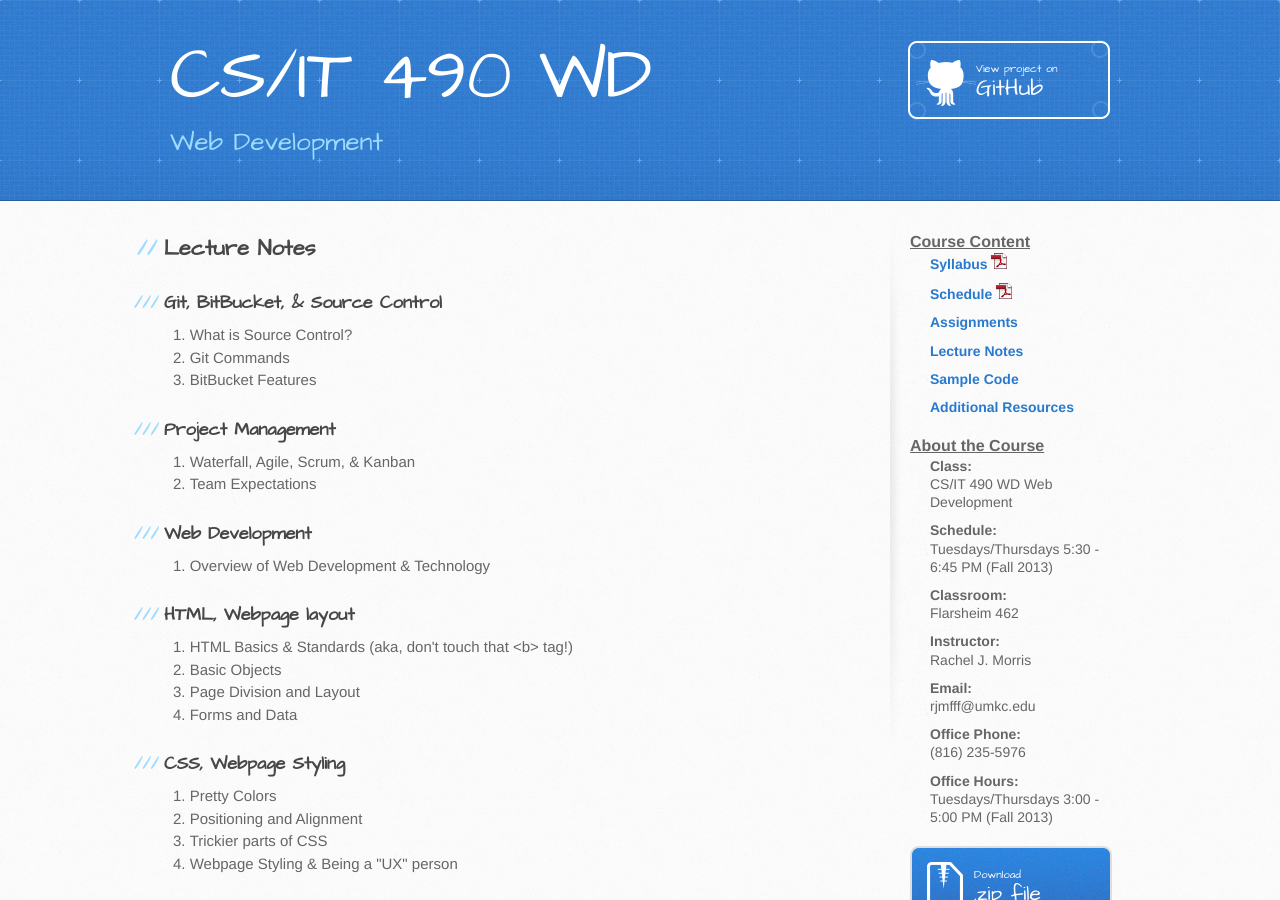
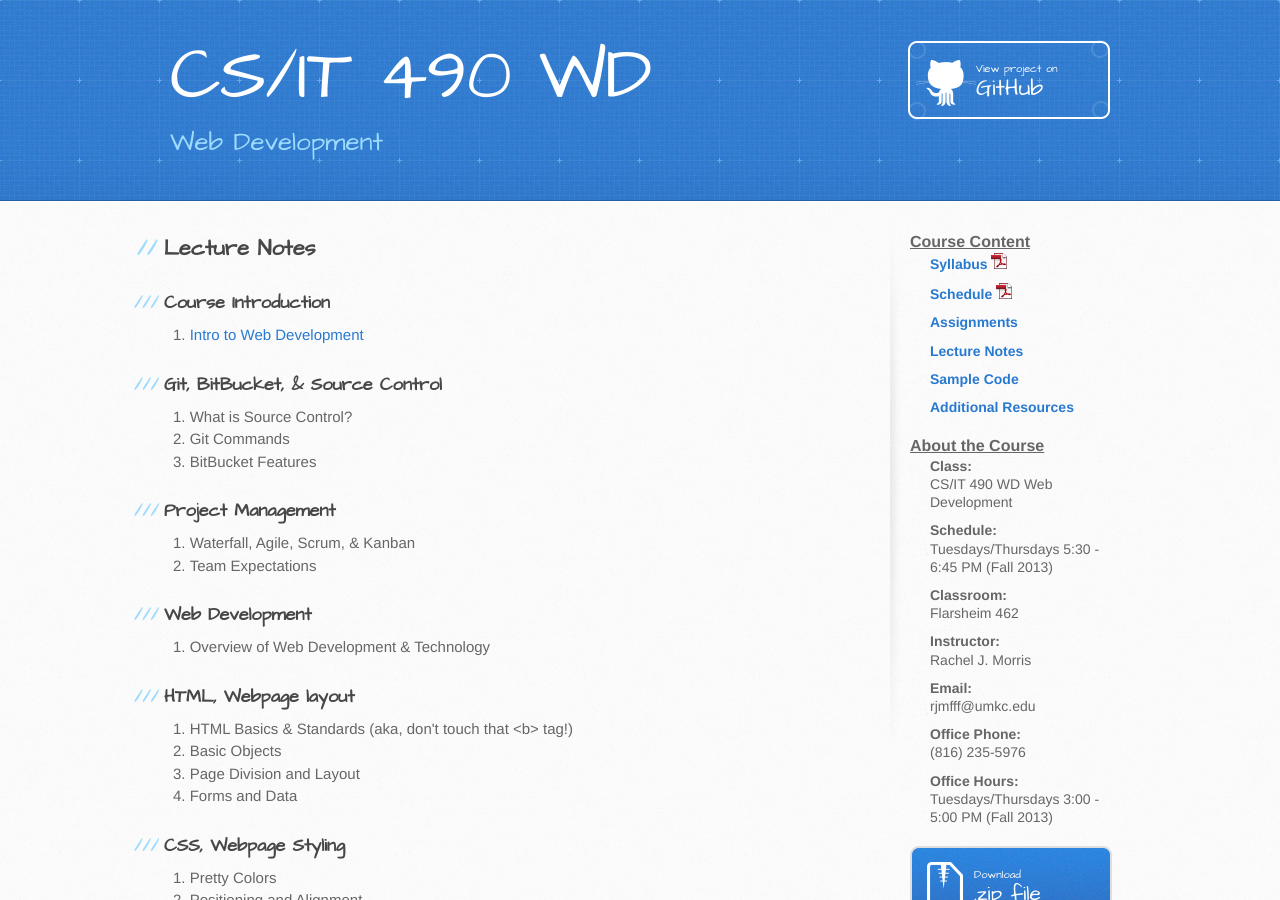
Before and after one commit to spellbindguy/Web-Development, a Jekyll site: the page lecture-notes.html, which Jekyll copies as it is, in a window 1280 px wide and 900 px high. Built offline with Jekyll 4.4.1, drawn with Linux system fonts in a browser that asks for light colours.

Commit message:
Lecture 1

```diff
--- a/lecture-notes.html
+++ b/lecture-notes.html
@@ -30,6 +30,15 @@
         <section id="main-content">
 
 		<h2>Lecture Notes</h2>
+
+		<h3>Course Introduction</h3>
+		<ol>
+			<li>
+				<a href="https://github.com/Moosader/Web-Development/blob/master/Lectures/01%20Introduction/Intro%20to%20Web%20Development.odp">
+					Intro to Web Development
+				</a>
+			</li>
+		</ol>
 
 		<h3>Git, BitBucket, &amp Source Control</h3>
 		<ol>
```
